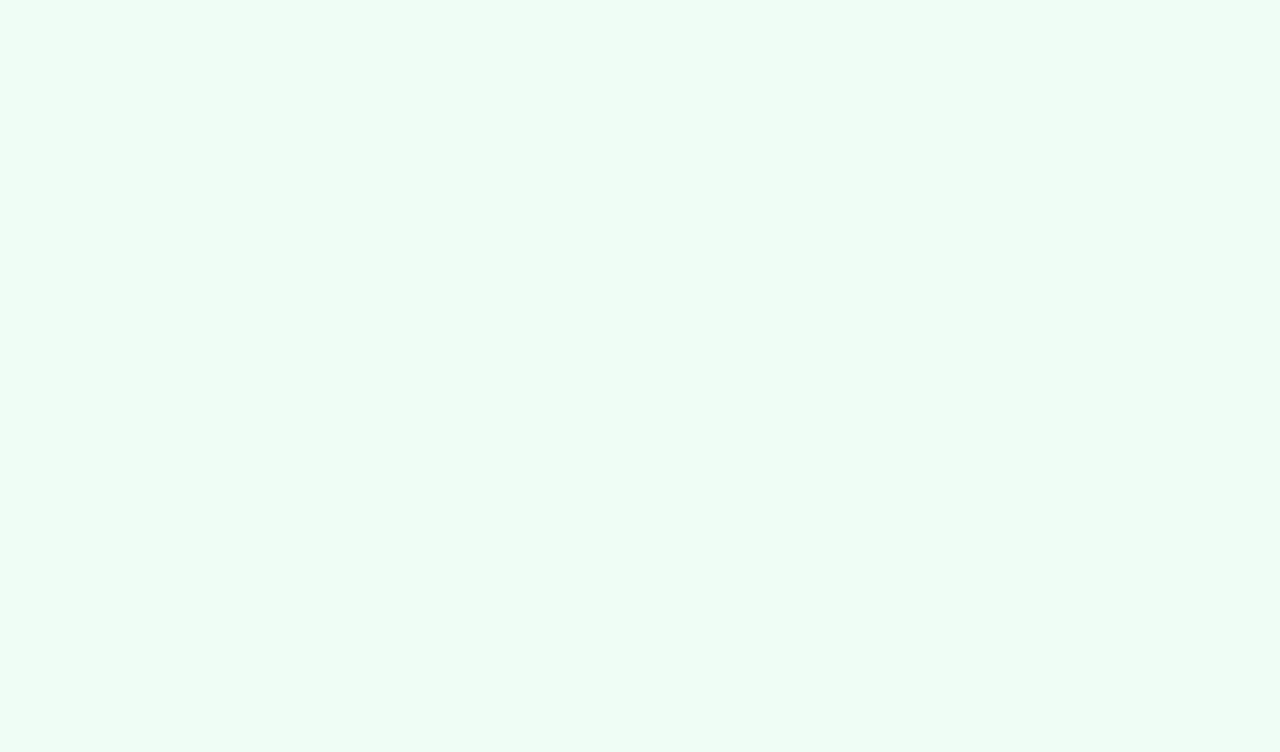
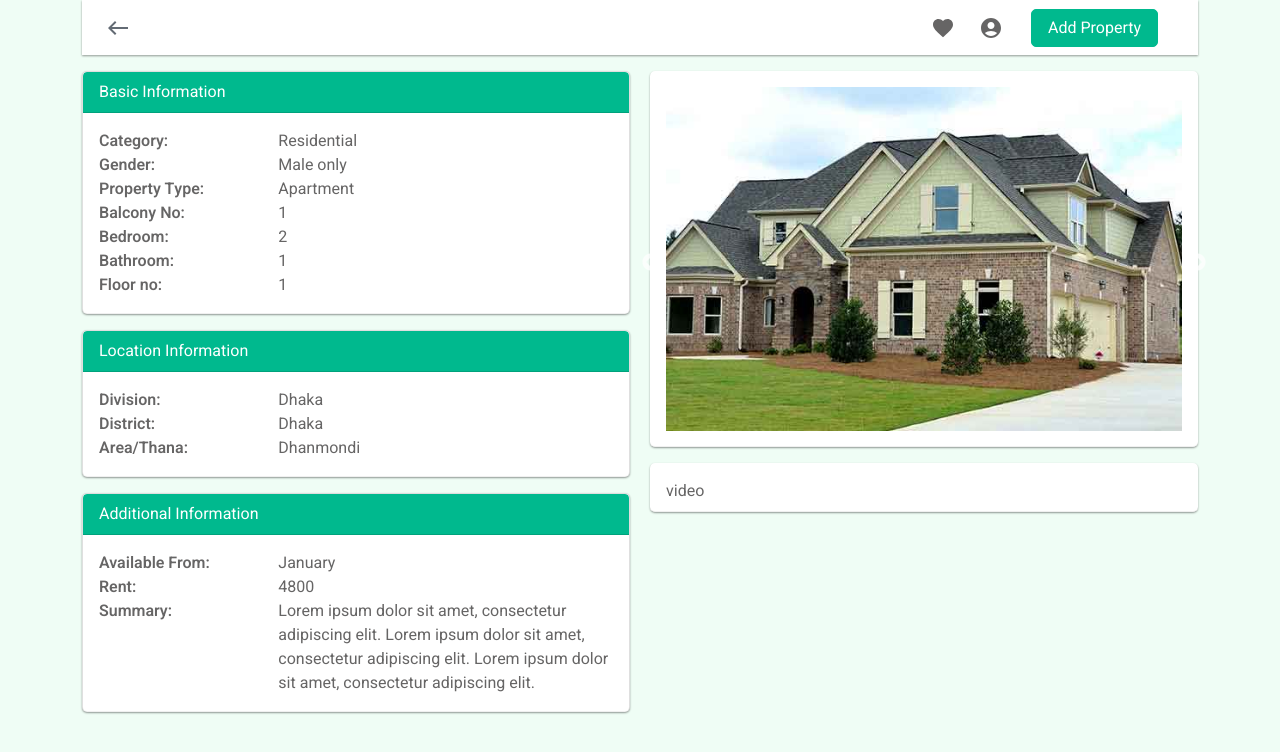
Before and after one commit to joy-mohajon/house-rent-system-clientside-reactjs, a React (Vite) app: page /property-info in a window 1280 px wide. Before the commit this address had no page. Shown: the top 752 px of the page. Built offline with nearby package versions, Linux system fonts and the light colour scheme.

Commit message:
added property info page

```diff
--- a/src/App.jsx
+++ b/src/App.jsx
@@ -6,6 +6,7 @@ import Signup from "./pages/Auth/Signup";
 import Login from "./pages/Auth/login";
 import Dashboard from "./pages/Dashboard/Dashboard";
 import Home from "./pages/Home/Home";
+import PropertyInfo from "./pages/PropertyInfo/PropertyInfo";
 
 function App() {
   return (
@@ -15,9 +16,10 @@ function App() {
           <Route index exact element={<Home />} />
           <Route path="login" element={<Login />} />
           <Route path="signup" element={<Signup />} />
-          <Route path="addproperty" element={<AddProperty />} />
+          <Route path="add-property" element={<AddProperty />} />
         </Route>
         <Route path="/dashboard" element={<Dashboard />} />
+        <Route path="/property-info" element={<PropertyInfo />} />
       </Routes>
     </Router>
   );
--- a/src/components/Board/Board.jsx
+++ b/src/components/Board/Board.jsx
@@ -4,14 +4,14 @@ import React from "react";
 import property1 from "../../assets/images/property-1.jpg";
 import property2 from "../../assets/images/property-2.jpg";
 import property3 from "../../assets/images/property-3.jpg";
-import Navbar from "../Navbar/DashNav/DashNavbar";
+import DashNavbar from "../Navbar/DashNav/DashNavbar";
 import SingleProperty from "../PropertyList/SingleProperty/SingleProperty";
 import "./Board.css";
 
 const Board = () => {
   return (
     <div id="content" className="">
-      <Navbar />
+      <DashNavbar />
       <Container sx={{ padding: 2 }}>
         <div className="row">
           <SingleProperty propertyImg={property1} delayTime="0.1s" />
--- /dev/null
+++ b/src/components/ImageCarousel/ImageCarousel.jsx
@@ -0,0 +1,25 @@
+import React from "react";
+import Slider from "react-slick";
+
+const ImageCarousel = ({ images }) => {
+  const settings = {
+    // dots: true,
+    autoplay: true,
+    infinite: true,
+    autoplaySpeed: 1500,
+    slidesToShow: 1,
+    slidesToScroll: 1,
+  };
+
+  return (
+    <Slider {...settings} className="owl-carousel header-carousel">
+      {images?.map((img, index) => (
+        <div key={index} className="owl-carousel-item">
+          <img className="img-fluid" src={img} alt={`Slide ${index + 1}`} />
+        </div>
+      ))}
+    </Slider>
+  );
+};
+
+export default ImageCarousel;
--- a/src/components/Navbar/DashNav/DashNavbar.jsx
+++ b/src/components/Navbar/DashNav/DashNavbar.jsx
@@ -1,14 +1,16 @@
 import AccountCircleIcon from "@mui/icons-material/AccountCircle";
 import AddCircleIcon from "@mui/icons-material/AddCircle";
 import FavoriteIcon from "@mui/icons-material/Favorite";
+import WestIcon from "@mui/icons-material/West";
 import { Box, Typography } from "@mui/joy";
 import { AppBar, IconButton, Menu, MenuItem, Toolbar } from "@mui/material";
 import React, { useState } from "react";
 import { Link, useNavigate } from "react-router-dom";
 import "./DashNavbar.css";
 
-const Navbar = () => {
+const DashNavbar = () => {
   const navigate = useNavigate();
+
   const [auth, setAuth] = React.useState(true);
   const [anchorEl, setAnchorEl] = React.useState(null);
   const [favorite, setFavorite] = useState([]);
@@ -27,7 +29,12 @@ const Navbar = () => {
 
   // navigate to add property
   const handleGetForm = (event) => {
-    navigate("/addproperty");
+    navigate("/add-property");
+  };
+
+  // back to parant page
+  const goBack = () => {
+    navigate(-1);
   };
 
   const handleClose = () => {
@@ -36,10 +43,23 @@ const Navbar = () => {
 
   return (
     <Box sx={{ flexGrow: 1 }}>
-      <AppBar position="static" style={{ backgroundColor: "transparent" }}>
+      <AppBar
+        position="static"
+        style={{
+          backgroundColor: "white",
+          boxShadow: "0 1px 2px rgba(0, 0, 0, 0.4)",
+          // borderBottom: "1px solid rgba(240, 240, 240, 1)",
+        }}
+      >
         <Toolbar style={{ minHeight: 55, justifyContent: "flex-end" }}>
-          <Typography className="header_title" variant="h6" component="div" sx={{ flexGrow: 1 }}>
-            Property List
+          <Typography
+            className="header_title"
+            variant="h6"
+            component="div"
+            sx={{ flexGrow: 1 }}
+          >
+            <WestIcon style={{ cursor: "pointer" }} onClick={goBack} />
+            {/* Property List */}
           </Typography>
           <IconButton
             size="large"
@@ -95,7 +115,7 @@ const Navbar = () => {
             <AddCircleIcon className="nav_icon " />
           </IconButton>
           <Link
-            to="/addproperty"
+            to="/add-property"
             className="btn btn-primary px-3 d-none d-lg-flex mx-3"
           >
             Add Property
@@ -106,4 +126,4 @@ const Navbar = () => {
   );
 };
 
-export default Navbar;
+export default DashNavbar;
--- a/src/components/Sidebar/Sidebar.jsx
+++ b/src/components/Sidebar/Sidebar.jsx
@@ -68,7 +68,7 @@ const Sidebar = () => {
         <button
           type="button"
           id="sidebarCollapse"
-          className="btn btn-primary"
+          className="btn btn-primary bg-white"
           onClick={() => handleSidebarToggle()}
         >
           <i className="fa fa-bars"></i>
@@ -76,7 +76,7 @@ const Sidebar = () => {
         </button>
       </div>
       <h1>
-        <a href="index.html" className="logo">
+        <a href="/" className="logo">
           House Rent
         </a>
       </h1>
--- /dev/null
+++ b/src/pages/PropertyInfo/PropertyInfo.jsx
@@ -0,0 +1,155 @@
+import React from "react";
+import property1 from "../../assets/images/property-1.jpg";
+import property2 from "../../assets/images/property-2.jpg";
+import property3 from "../../assets/images/property-3.jpg";
+import property4 from "../../assets/images/property-4.jpg";
+import property5 from "../../assets/images/property-5.jpg";
+import property6 from "../../assets/images/property-6.jpg";
+import ImageCarousel from "../../components/ImageCarousel/ImageCarousel";
+import DashNavbar from "../../components/Navbar/DashNav/DashNavbar";
+
+const PropertyInfo = () => {
+  return (
+    <div className="container">
+      <DashNavbar />
+      <div className="container-fluid mt-3">
+        <div className="row flex-row-reverse">
+          <div className="col-md-6 " style={{ padding: "0 0px 0 10px" }}>
+            <div className="row mb-3">
+              <div className="col">
+                <div
+                  className="bg-white pt-3 px-3 pb-2 rounded"
+                  style={{
+                    boxShadow: "0 1px 2px rgba(0, 0, 0, 0.4)",
+                    borderBottom: "1px solid rgba(240, 240, 240, 1)",
+                  }}
+                >
+                  <ImageCarousel
+                    images={[
+                      property1,
+                      property2,
+                      property3,
+                      property4,
+                      property5,
+                      property6,
+                    ]}
+                  />
+                </div>
+              </div>
+            </div>
+            <div className="row mb-3">
+              <div className="col">
+                <div
+                  className=" bg-white pt-3 px-3 pb-2 rounded"
+                  style={{
+                    boxShadow: "0 1px 2px rgba(0, 0, 0, 0.4)",
+                    borderBottom: "1px solid rgba(240, 240, 240, 1)",
+                  }}
+                >
+                  video
+                </div>
+              </div>
+            </div>
+          </div>
+          <div className="col-md-6 " style={{ padding: "0 10px 0 0px" }}>
+            <div className="row">
+              <div className="col-sm-12 mb-3">
+                <div
+                  className="card bg-white rounded"
+                  style={{
+                    boxShadow: "0 1px 2px rgba(0, 0, 0, 0.4)",
+                    borderBottom: "1px solid rgba(240, 240, 240, 1)",
+                  }}
+                >
+                  <div className="card-header bg-primary text-white">
+                    Basic Information
+                  </div>
+                  <div className="card-body">
+                    <dl className="row">
+                      <dt className="col-sm-4">Category:</dt>
+                      <dd className="col-sm-8">Residential</dd>
+
+                      <dt className="col-sm-4">Gender:</dt>
+                      <dd className="col-sm-8">Male only</dd>
+
+                      <dt className="col-sm-4">Property Type:</dt>
+                      <dd className="col-sm-8">Apartment</dd>
+
+                      <dt className="col-sm-4">Balcony No:</dt>
+                      <dd className="col-sm-8">1</dd>
+
+                      <dt className="col-sm-4">Bedroom:</dt>
+                      <dd className="col-sm-8">2</dd>
+
+                      <dt className="col-sm-4">Bathroom:</dt>
+                      <dd className="col-sm-8">1</dd>
+
+                      <dt className="col-sm-4">Floor no:</dt>
+                      <dd className="col-sm-8">1</dd>
+                    </dl>
+                  </div>
+                </div>
+              </div>
+              <div className="col-sm-12 mb-3">
+                <div
+                  className="card bg-white  rounded"
+                  style={{
+                    boxShadow: "0 1px 2px rgba(0, 0, 0, 0.4)",
+                    borderBottom: "1px solid rgba(240, 240, 240, 1)",
+                  }}
+                >
+                  <div className="card-header bg-primary text-white">
+                    Location Information
+                  </div>
+                  <div className="card-body">
+                    <dl className="row">
+                      <dt className="col-sm-4">Division:</dt>
+                      <dd className="col-sm-8">Dhaka</dd>
+
+                      <dt className="col-sm-4">District:</dt>
+                      <dd className="col-sm-8">Dhaka</dd>
+
+                      <dt className="col-sm-4">Area/Thana:</dt>
+                      <dd className="col-sm-8">Dhanmondi</dd>
+                    </dl>
+                  </div>
+                </div>
+              </div>
+              <div className="col-sm-12 mb-3">
+                <div
+                  className="card bg-white  rounded"
+                  style={{
+                    boxShadow: "0 1px 2px rgba(0, 0, 0, 0.4)",
+                    borderBottom: "1px solid rgba(240, 240, 240, 1)",
+                  }}
+                >
+                  <div className="card-header bg-primary text-white">
+                    Additional Information
+                  </div>
+                  <div className="card-body">
+                    <dl className="row">
+                      <dt className="col-sm-4">Available From:</dt>
+                      <dd className="col-sm-8">January</dd>
+
+                      <dt className="col-sm-4">Rent:</dt>
+                      <dd className="col-sm-8">4800</dd>
+
+                      <dt className="col-sm-4">Summary:</dt>
+                      <dd className="col-sm-8">
+                        Lorem ipsum dolor sit amet, consectetur adipiscing elit.
+                        Lorem ipsum dolor sit amet, consectetur adipiscing elit.
+                        Lorem ipsum dolor sit amet, consectetur adipiscing elit.
+                      </dd>
+                    </dl>
+                  </div>
+                </div>
+              </div>
+            </div>
+          </div>
+        </div>
+      </div>
+    </div>
+  );
+};
+
+export default PropertyInfo;
```
Also changed, not shown: src/components/Header/HeaderCarousel/HeaderCarousel.jsx (+2 -20 lines), src/components/Navbar/HomeNav/HomeNavbar.jsx (+11 -5 lines), src/components/PropertyList/SingleProperty/SingleProperty.jsx (+6 -3 lines).
